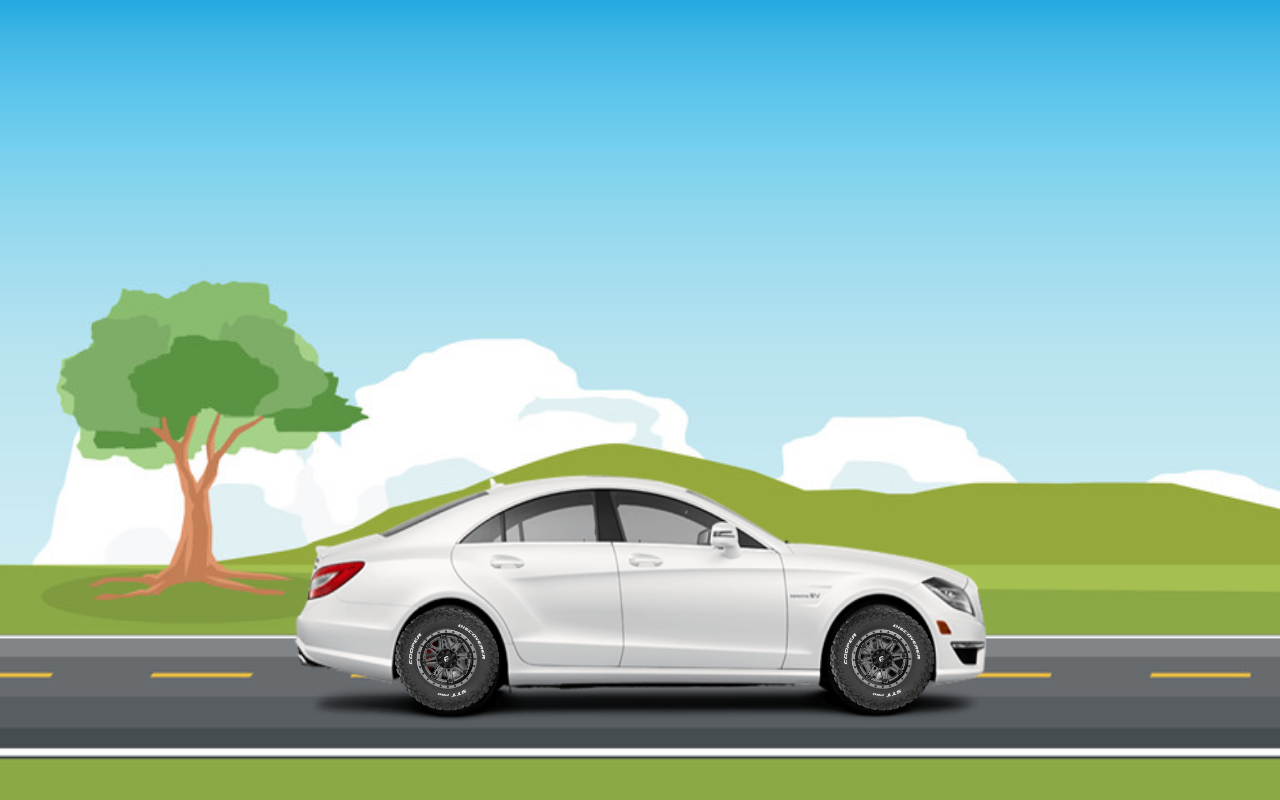
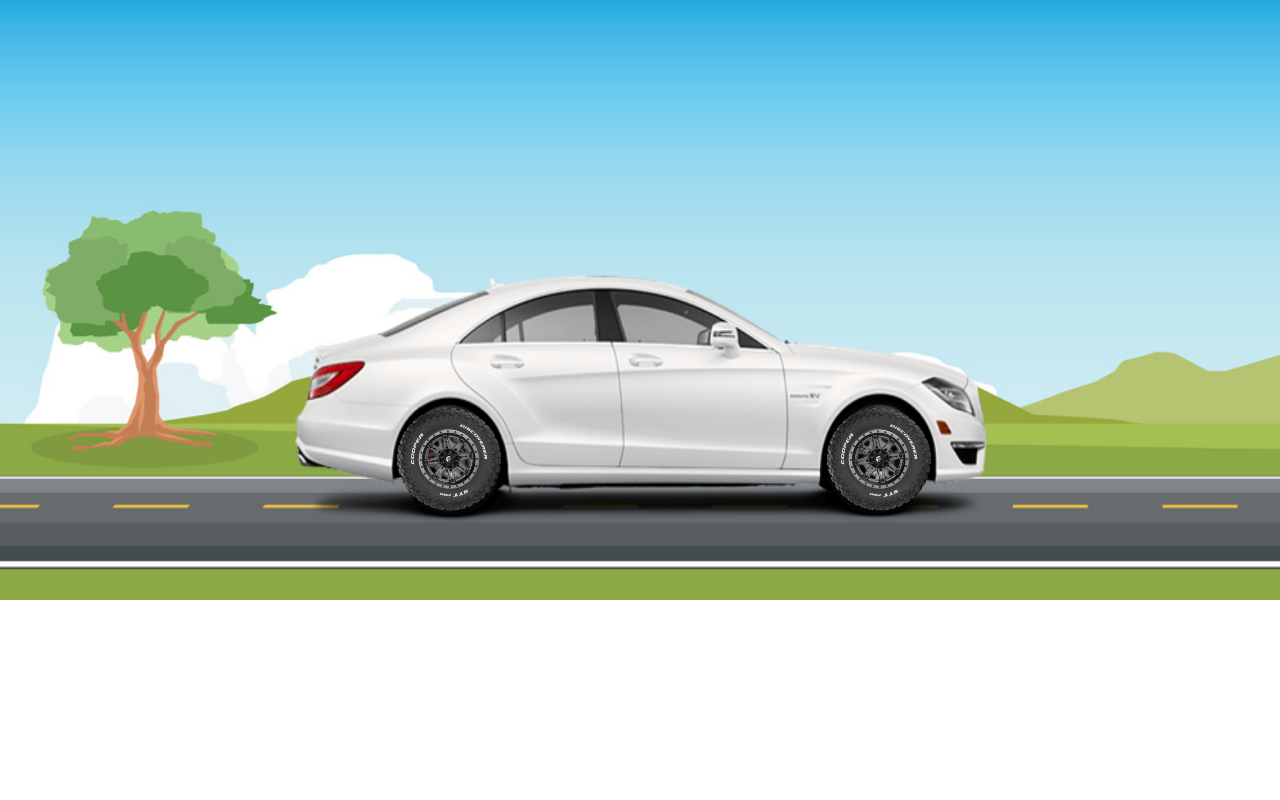
Before and after one commit to jawadahmadjamali/FULL-STACK-DEVELOPER-CLASSES, a plain HTML site: page 20 Class-24 task-20/index.html in a window 1280 px wide. Shown: the top 800 px of the page. Drawn offline with Linux system fonts and the light colour scheme.

Commit message:
change
now

```diff
--- a/20 Class-24 task-20/index.html
+++ b/20 Class-24 task-20/index.html
@@ -8,7 +8,6 @@
 
 </head>
 <body>
-
     <div class="main">
         <div class="cartyer">
             <img src="./assets/image/pngwing.com (2).png" alt="" height="110px" width="110px">
@@ -19,5 +18,6 @@
 
         </div>
     </div>
+  <audio src="./assets/audio/mp3.mp3" autoplay loop controls  ></audio>
 </body>
 </html>
--- a/20 Class-24 task-20/style.css
+++ b/20 Class-24 task-20/style.css
@@ -4,7 +4,7 @@ padding: 0%;}
     display: flex;
 }
 .road{
-    height: 800px;
+    height: 600px;
     width: 100%;
      display: flex;
      justify-content: center;
@@ -18,6 +18,7 @@ body{
      display: flex;
      justify-content: center;
      align-items: end;
+     overflow: hidden;
 
 }
 .road img{
@@ -31,9 +32,9 @@ body{
     display: flex;
     justify-content: center;
     align-items: center;
-    gap: 325px;
+    gap: 320px;
     position: absolute;
-    top: 605px;
+    top: 405px;
     left: 26px;
     /* background-color: aquamarine; */
 }
@@ -42,10 +43,17 @@ body{
 }
 @keyframes road {
    from { background-position: 0 0; }
-    to   { background-position: -1000vh 0;  }
+    to   { background-position: -1800vh 0;  }
 
 }
 
 @keyframes run{
     100%{ transform:rotate(70999999999999999920deg);}
 }
+audio{
+    position: absolute;
+    /* top: 5000px; */
+    display: none;
+
+
+}
```
Also changed, not shown: 20 Class-24 task-20/assets/image/pngwing.com (3).png (added), 1 other file. Lines whose indentation alone changed are shown as unchanged.
